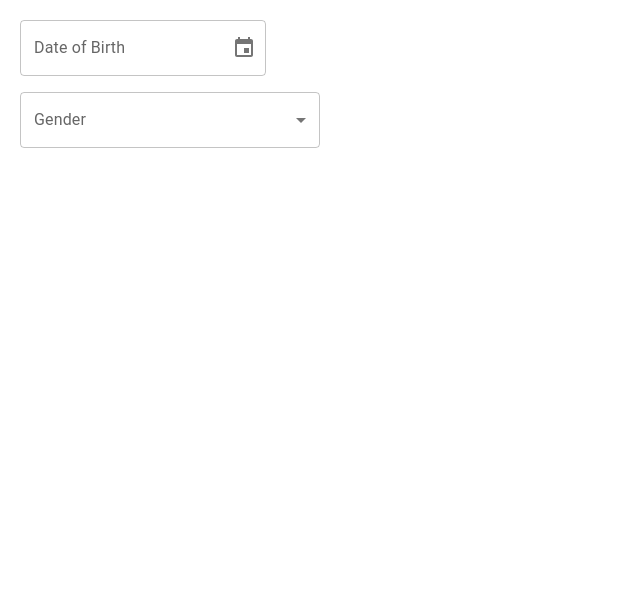
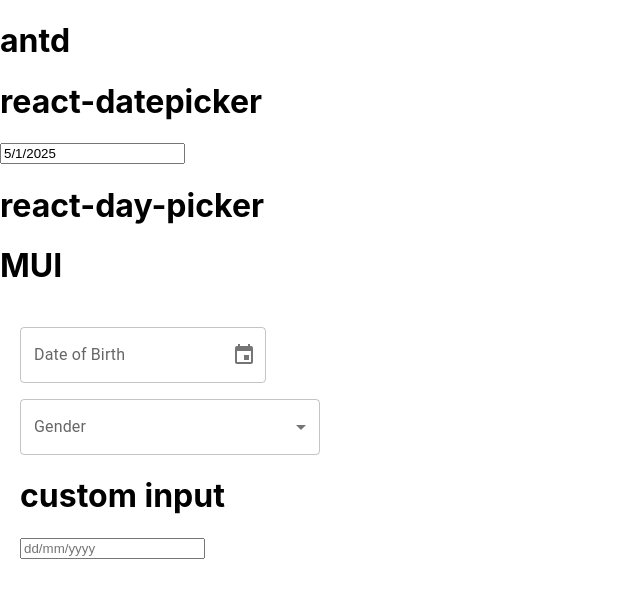
Before and after one commit to yashvidobariya1/date-seelection, a React (Create React App) app: page / in a window 1280 px wide. Shown: the top 598 px of the page, without its empty margins (0-640 px from the left). Built offline with nearby package versions, Linux system fonts and the light colour scheme.

Commit message:
changes111

```diff
--- a/package.json
+++ b/package.json
@@ -14,7 +14,9 @@
     "@testing-library/react": "^16.3.0",
     "@testing-library/user-event": "^13.5.0",
     "dayjs": "^1.11.13",
+    "flatpickr": "^4.6.13",
     "react": "^19.1.0",
+    "react-datepicker": "^8.3.0",
     "react-dom": "^19.1.0",
     "react-scripts": "5.0.1",
     "web-vitals": "^2.1.4"
--- a/src/App.js
+++ b/src/App.js
@@ -1,4 +1,4 @@
-import React, { useState } from "react";
+import React, { useRef, useState, useEffect } from "react";
 import {
   TextField,
   MenuItem,
@@ -9,9 +9,20 @@
 import { LocalizationProvider } from "@mui/x-date-pickers/LocalizationProvider";
 import { DatePicker } from "@mui/x-date-pickers/DatePicker";
 import { AdapterDayjs } from "@mui/x-date-pickers/AdapterDayjs";
+// import DatePicker1 from "react-datepicker";
+import "react-datepicker/dist/react-datepicker.css";
+import flatpickr from "flatpickr";
+import "flatpickr/dist/flatpickr.min.css";
 import dayjs from "dayjs";
+// import { DayPicker } from "react-day-picker";
+// import "react-day-picker/style.css";
+// import { DatePicker2, Form } from "antd";
 
 function App() {
+  const [selectedDate, setSelectedDate] = useState(new Date());
+  const inputRef = useRef(null);
+  const formattedDate = dayjs(selectedDate).format("YYYY-MM-DD");
+  const [showCalendar, setShowCalendar] = useState(false);
   const [formData, setFormData] = useState({
     dateOfBirth: null,
     gender: "",
@@ -30,8 +41,56 @@
       dateOfBirth: newValue,
     }));
   };
+  const handleInputClick = () => {
+    setShowCalendar(!showCalendar);
+  };
 
+  useEffect(() => {
+    const input = inputRef.current;
+
+    // Flatpickr calendar
+    flatpickr(input, {
+      dateFormat: "d/m/Y", // dd/mm/yyyy
+      allowInput: true,
+    });
+
+    // Manual typing auto-format
+    const handleInput = (e) => {
+      let value = e.target.value.replace(/\D/g, "");
+      if (value.length >= 2) value = value.slice(0, 2) + "/" + value.slice(2);
+      if (value.length >= 5)
+        value = value.slice(0, 5) + "/" + value.slice(5, 9);
+      e.target.value = value;
+    };
+
+    input.addEventListener("input", handleInput);
+
+    return () => {
+      input.removeEventListener("input", handleInput);
+    };
+  }, []);
   return (
+    <>
+      <h1>antd</h1>
+      {/* <Form>
+        <Form.Item label="Date">
+          <DatePicker2 />
+        </Form.Item>
+      </Form> */}
+      <h1>react-datepicker</h1>
+      <div>
+        <input
+          id="datePicker"
+          type="text"
+          value={selectedDate ? selectedDate.toLocaleDateString() : ""}
+          onClick={handleInputClick}
+          readOnly // Make the input read-only to avoid manual editing
+        />
+      </div>
+
+      <h1>react-day-picker</h1>
+
+      <h1>MUI</h1>
       <div style={{ padding: 20, maxWidth: 300 }}>
         <LocalizationProvider dateAdapter={AdapterDayjs}>
           <DatePicker
@@ -56,7 +115,17 @@
             <MenuItem value="other">Other</MenuItem>
           </Select>
         </FormControl>
+
+        <h1>custom input</h1>
+        <input
+          ref={inputRef}
+          type="text"
+          maxLength={10}
+          placeholder="dd/mm/yyyy"
+          className="p-2 border rounded w-60"
+        />
       </div>
+    </>
   );
 }
 
```
Also changed, not shown: 1 other file (tests, documents, lock files or other folders). Lines whose indentation alone changed are shown as unchanged.
